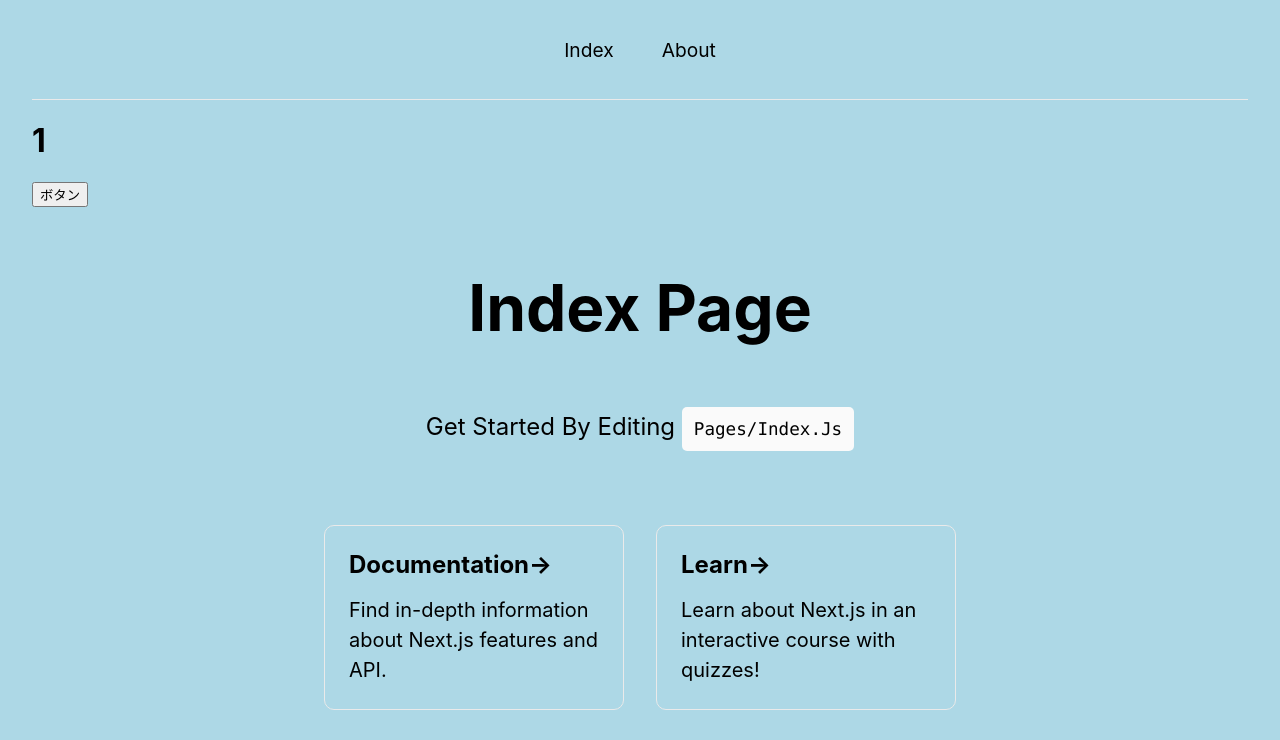
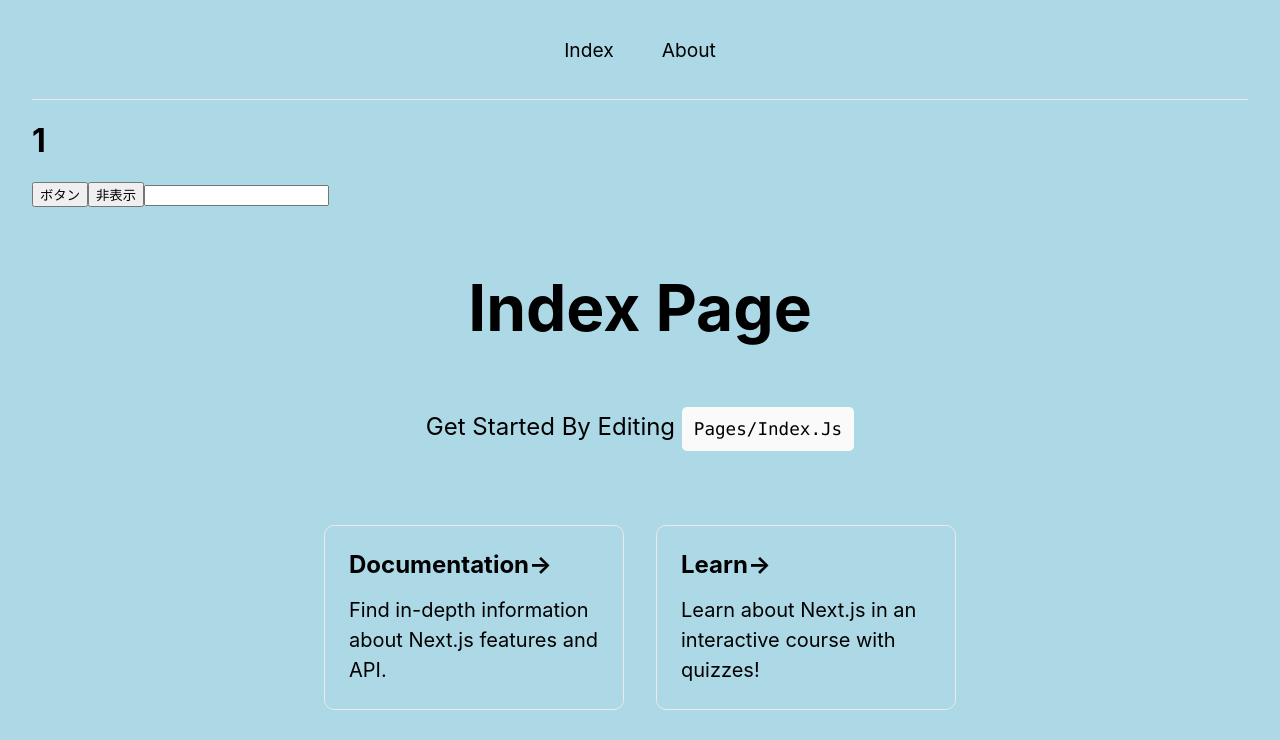
Before and after one commit to shota-hope/study-react, a Next.js app: page / in a window 1280 px wide. Shown: the top 740 px of the page. Built offline with nearby package versions, Linux system fonts and the light colour scheme.

Commit message:
feat: useStateで文字列と真偽値の変更を練習

```diff
--- a/src/pages/index.jsx
+++ b/src/pages/index.jsx
@@ -7,10 +7,12 @@
 
 export default function Home() {
   const [count, setCount] = useState(1);
+  const [text, setText] = useState("");
+  const [isShow, setIsShow] = useState(true);
 
-  const handleClick = useCallback((e) => {
+  const handleClick = useCallback(() => {
     if (count < 10) {
-    setCount((count) => count + 1);
+      setCount((count) => count + 1);
     }
   }, [count]);
 
@@ -23,6 +25,18 @@
     };
   }, [count]);
 
+  const handleDisplay = useCallback(() => {
+    setIsShow((isShow) => !isShow);
+  }, [])
+
+  const handleChange = useCallback((e) => {
+    if (e.target.value.length > 5) {
+      alert("5文字を超えています");
+      return;
+    }
+    setText(e.target.value.trim());
+  }, []);
+
   return (
     <div className={styles.container}>
       <Head>
@@ -30,10 +44,12 @@
         <meta name="description" content="Generated by create next app" />
       </Head>
       <Header />
-      <h1>{count}</h1>
+      {isShow ? <h1>{count}</h1> : null}
       <button href="/about" onClick={handleClick}>
         ボタン
       </button>
+      <button onClick={handleDisplay}>{isShow ? "非表示" : "表示"}</button>
+      <input type="text" value={text} onChange={handleChange} />
       <Main page="index" />
       <Footer />
     </div>
```
